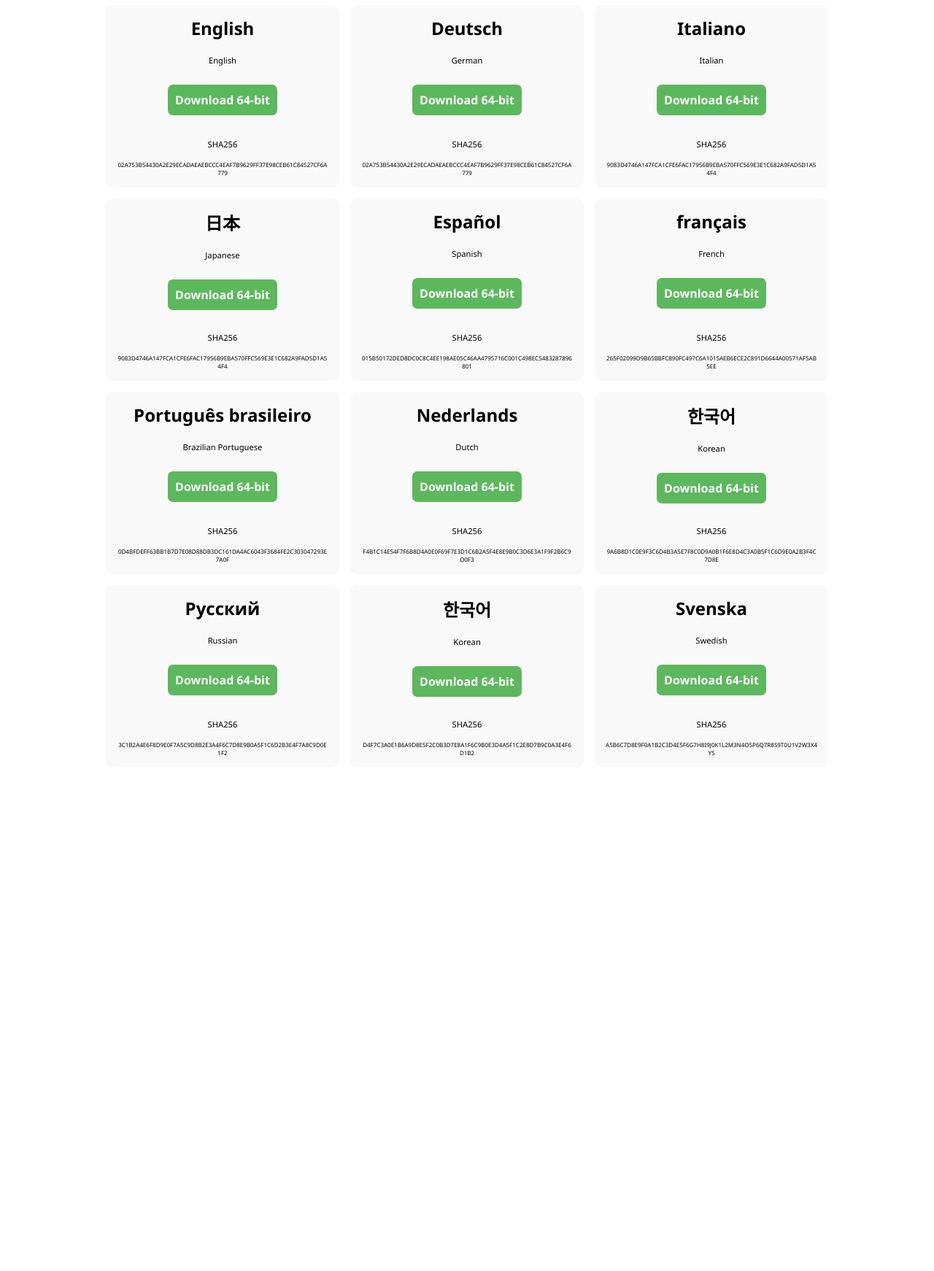
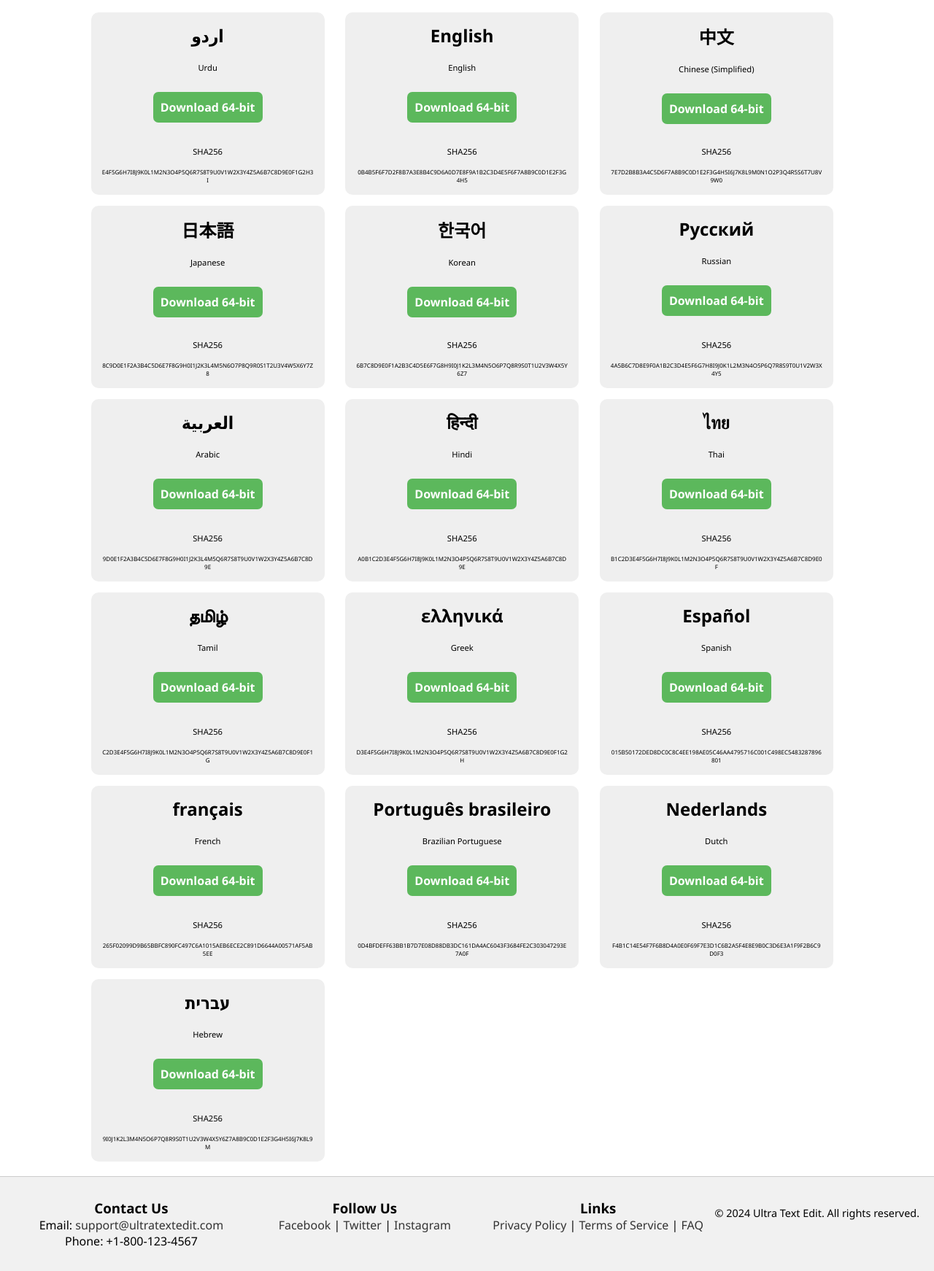
Before and after one commit to AliHashim280/AliHashim280.git.io, a plain HTML site: page project5/ultra-text.html in a window 1280 px wide. Shown: the part 522-2264 px from the top of the page at 73% size. Before the commit the page ends 1594 px from the top, so only its background shows below. Drawn offline with Linux system fonts and the light colour scheme.

Commit message:
project5 grid tweak update

```diff
--- a/project5/style.css
+++ b/project5/style.css
@@ -89,7 +89,8 @@ body {
 .button {
     margin: auto;
     width: fit-content;
-    margin-bottom: 20px;
+    margin-bottom: 30px;
+    margin-top: 30px;
 }
 
 .button a {
@@ -101,6 +102,7 @@ body {
     background-color: #00b6d1;
     text-transform: uppercase;
     font-weight: bold;
+
 }
 
 .button a:hover {
@@ -147,10 +149,10 @@ body {
 
 .merch-items {
     padding: 20px;
-    display: flex;
+    display: grid;
     align-items: center;
     justify-content: center;
-    flex-wrap: wrap;
+    grid-template-columns: 30% 30% 30%;
     width: var(--size);
     margin: auto;
     gap: 15px;
@@ -158,7 +160,7 @@ body {
 }
 
 .card {
-    background-color: #f9f9f9;
+    background-color: #efefef;
     border-radius: 10px;
     width: 25vw;
     padding: 15px;
@@ -212,6 +214,45 @@ body {
     word-break: break-all;
 }
 
+/* Add this to your style.css */
+
+footer {
+    background-color: #f1f1f1;
+    padding: 20px;
+    text-align: center;
+    border-top: 1px solid #ccc;
+}
+
+.footer-content {
+    display: flex;
+    flex-wrap: wrap;
+    justify-content: space-around;
+}
+
+.footer-section {
+    margin: 10px;
+    flex: 1 1 200px;
+}
+
+.footer-section h3 {
+    margin-top: 0;
+}
+
+.footer-section a {
+    text-decoration: none;
+    color: #333;
+}
+
+.footer-section a:hover {
+    text-decoration: underline;
+}
+
+.footer-bottom {
+    margin-top: 20px;
+    font-size: 0.9em;
+}
+
+
 /* Base styles for mobile */
 @media (max-width: 768px) {
     :root {
@@ -251,11 +292,17 @@ body {
         width: var(--size);
     }
 
+    .merch-items {
+        margin: auto;
+        grid-template-columns: 100%;
+        justify-content: center;
+    }
+
     .card {
         width: 90vw;
         height: auto;
         padding: 10px;
-        margin: var(--spacing);
+        margin: auto;
     }
 
     .card .language-name {
@@ -272,9 +319,15 @@ body {
         font-size: 0.6rem;
     }
 
+    .card .hash-code {
+        display: flex;
+        justify-content: center;
+    }
+
     .button a {
         padding: 10px 20px;
         font-size: 0.9rem;
+
     }
 
     .heading {
--- a/project5/ultra-text.html
+++ b/project5/ultra-text.html
@@ -9,81 +9,143 @@
 </head>
 
 <body>
+    <!-- Navigation Bar -->
     <nav>
         <div class="nav-container">
             <figure id="logo-container">
-                <img id="logo" src="Images/UE-desclogo.webp" alt="...">
+                <img id="logo" src="Images/UE-desclogo.webp" alt="Logo">
             </figure>
-            <div>
             <ul class="list-items">
                 <li>Products ^</li>
                 <li>For Business ^</li>
                 <li>Resources ^</li>
                 <li>Support ^</li>
-                    <li>Our company ^</li>
+                <li>Our Company ^</li>
             </ul>
-            </div>
-            <figure id="lang-containor">
-                <img src="Images/Lang.png" alt="...">
+            <figure id="lang-container">
+                <img src="Images/Lang.png" alt="Language Options">
             </figure>
         </div>
     </nav>
+
+    <!-- Main Section -->
     <section id="parent-display">
         <div class="box font">
             Download <strong>&nbsp;UltraEdit&nbsp;</strong> for Windows
-
             <figure id="ratings">
-                <img src="Images/Reviews.png" alt="">
+                <img src="Images/Reviews.png" alt="Ratings">
             </figure>
         </div>
-        <div class="text">
+        <p class="text">
             Download and try UltraEdit before you buy it! This download includes the full Windows version of the text
             editor.
-        </div>
+        </p>
         <div class="button">
-            <a href="">Download Mac Or Linux Version</a>
+            <a href="#">Download Mac Or Linux Version</a>
         </div>
     </section>
+
+    <!-- Update Heading -->
     <section class="heading">
         <div class="logo">
-            <img src="Images/UE-logo.png" alt="">
+            <img src="Images/UE-logo.png" alt="UltraEdit Logo">
         </div>
         <div class="text">
             Download UltraEdit <small>v2024.1 (released 2024-08-27) <a
                     href="https://www.ultraedit.com/updates/uehotfix/">| Hotfix information</a></small>
         </div>
     </section>
+
+    <!-- Merch Items -->
+
     <section class="merch-items">
+        <div class="card">
+            <h2 class="language-name">اردو</h2>
+            <p class="language-description">Urdu</p>
+            <a href="https://streamable.com/q8qgvq">Download 64-bit</a>
+            <h3 class="hash-label">SHA256</h3>
+            <p class="hash-code">E4F5G6H7I8J9K0L1M2N3O4P5Q6R7S8T9U0V1W2X3Y4Z5A6B7C8D9E0F1G2H3I</p>
+        </div>
         <div class="card">
             <h2 class="language-name">English</h2>
             <p class="language-description">English</p>
             <a href="https://streamable.com/q8qgvq">Download 64-bit</a>
             <h3 class="hash-label">SHA256</h3>
-            <p class="hash-code">02A753B54430A2E29ECADAEAEBCCC4EAF7B9629FF37E98CEB61C84527CF6A779</p>
+            <p class="hash-code">0B4B5F6F7D2F8B7A3E8B4C9D6A0D7E8F9A1B2C3D4E5F6F7A8B9C0D1E2F3G4H5</p>
         </div>
 
         <div class="card">
-            <h2 class="language-name">Deutsch</h2>
-            <p class="language-description">German</p>
+            <h2 class="language-name">中文</h2>
+            <p class="language-description">Chinese (Simplified)</p>
             <a href="https://streamable.com/q8qgvq">Download 64-bit</a>
             <h3 class="hash-label">SHA256</h3>
-            <p class="hash-code">02A753B54430A2E29ECADAEAEBCCC4EAF7B9629FF37E98CEB61C84527CF6A779</p>
+            <p class="hash-code">7E7D2B8B3A4C5D6F7A8B9C0D1E2F3G4H5I6J7K8L9M0N1O2P3Q4R5S6T7U8V9W0</p>
         </div>
 
         <div class="card">
-            <h2 class="language-name">Italiano</h2>
-            <p class="language-description">Italian</p>
-            <a href="https://streamable.com/q8qgvq">Download 64-bit</a>
-            <h3 class="hash-label">SHA256</h3>
-            <p class="hash-code">9083D4746A147FCA1CFE6FAC17956B9EBA570FFC569E3E1C682A9FAD5D1A54F4</p>
-        </div>
-        <div class="card">
-            <h2 class="language-name">日本</h2>
+            <h2 class="language-name">日本語</h2>
             <p class="language-description">Japanese</p>
             <a href="https://streamable.com/q8qgvq">Download 64-bit</a>
             <h3 class="hash-label">SHA256</h3>
-            <p class="hash-code">9083D4746A147FCA1CFE6FAC17956B9EBA570FFC569E3E1C682A9FAD5D1A54F4</p>
+            <p class="hash-code">8C9D0E1F2A3B4C5D6E7F8G9H0I1J2K3L4M5N6O7P8Q9R0S1T2U3V4W5X6Y7Z8</p>
         </div>
+
+        <div class="card">
+            <h2 class="language-name">한국어</h2>
+            <p class="language-description">Korean</p>
+            <a href="https://streamable.com/q8qgvq">Download 64-bit</a>
+            <h3 class="hash-label">SHA256</h3>
+            <p class="hash-code">6B7C8D9E0F1A2B3C4D5E6F7G8H9I0J1K2L3M4N5O6P7Q8R9S0T1U2V3W4X5Y6Z7</p>
+        </div>
+
+        <div class="card">
+            <h2 class="language-name">Русский</h2>
+            <p class="language-description">Russian</p>
+            <a href="https://streamable.com/q8qgvq">Download 64-bit</a>
+            <h3 class="hash-label">SHA256</h3>
+            <p class="hash-code">4A5B6C7D8E9F0A1B2C3D4E5F6G7H8I9J0K1L2M3N4O5P6Q7R8S9T0U1V2W3X4Y5</p>
+        </div>
+
+        <div class="card">
+            <h2 class="language-name">العربية</h2>
+            <p class="language-description">Arabic</p>
+            <a href="https://streamable.com/q8qgvq">Download 64-bit</a>
+            <h3 class="hash-label">SHA256</h3>
+            <p class="hash-code">9D0E1F2A3B4C5D6E7F8G9H0I1J2K3L4M5Q6R7S8T9U0V1W2X3Y4Z5A6B7C8D9E</p>
+        </div>
+
+        <div class="card">
+            <h2 class="language-name">हिन्दी</h2>
+            <p class="language-description">Hindi</p>
+            <a href="https://streamable.com/q8qgvq">Download 64-bit</a>
+            <h3 class="hash-label">SHA256</h3>
+            <p class="hash-code">A0B1C2D3E4F5G6H7I8J9K0L1M2N3O4P5Q6R7S8T9U0V1W2X3Y4Z5A6B7C8D9E</p>
+        </div>
+
+        <div class="card">
+            <h2 class="language-name">ไทย</h2>
+            <p class="language-description">Thai</p>
+            <a href="https://streamable.com/q8qgvq">Download 64-bit</a>
+            <h3 class="hash-label">SHA256</h3>
+            <p class="hash-code">B1C2D3E4F5G6H7I8J9K0L1M2N3O4P5Q6R7S8T9U0V1W2X3Y4Z5A6B7C8D9E0F</p>
+        </div>
+
+        <div class="card">
+            <h2 class="language-name">தமிழ்</h2>
+            <p class="language-description">Tamil</p>
+            <a href="https://streamable.com/q8qgvq">Download 64-bit</a>
+            <h3 class="hash-label">SHA256</h3>
+            <p class="hash-code">C2D3E4F5G6H7I8J9K0L1M2N3O4P5Q6R7S8T9U0V1W2X3Y4Z5A6B7C8D9E0F1G</p>
+        </div>
+
+        <div class="card">
+            <h2 class="language-name">ελληνικά</h2>
+            <p class="language-description">Greek</p>
+            <a href="https://streamable.com/q8qgvq">Download 64-bit</a>
+            <h3 class="hash-label">SHA256</h3>
+            <p class="hash-code">D3E4F5G6H7I8J9K0L1M2N3O4P5Q6R7S8T9U0V1W2X3Y4Z5A6B7C8D9E0F1G2H</p>
+        </div>
+
         <div class="card">
             <h2 class="language-name">Español</h2>
             <p class="language-description">Spanish</p>
@@ -91,6 +153,7 @@
             <h3 class="hash-label">SHA256</h3>
             <p class="hash-code">015B50172DED8DC0C8C4EE198AE05C46AA4795716C001C498EC5483287896801</p>
         </div>
+
         <div class="card">
             <h2 class="language-name">français</h2>
             <p class="language-description">French</p>
@@ -98,6 +161,7 @@
             <h3 class="hash-label">SHA256</h3>
             <p class="hash-code">265F02099D9B65BBFC890FC497C6A1015AEB6ECE2C891D6644A00571AF5AB5EE</p>
         </div>
+
         <div class="card">
             <h2 class="language-name">Português brasileiro</h2>
             <p class="language-description">Brazilian Portuguese</p>
@@ -115,37 +179,39 @@
         </div>
 
         <div class="card">
-            <h2 class="language-name">한국어</h2>
-            <p class="language-description">Korean</p>
+            <h2 class="language-name">עברית</h2>
+            <p class="language-description">Hebrew</p>
             <a href="https://streamable.com/q8qgvq">Download 64-bit</a>
             <h3 class="hash-label">SHA256</h3>
-            <p class="hash-code">9A6B8D1C0E9F3C6D4B3A5E7F8C0D9A0B1F6E8D4C3A0B5F1C6D9E0A2B3F4C7D8E</p>
+            <p class="hash-code">9I0J1K2L3M4N5O6P7Q8R9S0T1U2V3W4X5Y6Z7A8B9C0D1E2F3G4H5I6J7K8L9M</p>
         </div>
 
-        <div class="card">
-            <h2 class="language-name">Русский</h2>
-            <p class="language-description">Russian</p>
-            <a href="https://streamable.com/q8qgvq">Download 64-bit</a>
-            <h3 class="hash-label">SHA256</h3>
-            <p class="hash-code">3C1B2A4E6F8D9E0F7A5C9D8B2E3A4F6C7D8E9B0A5F1C6D2B3E4F7A8C9D0E1F2</p>
+    </section>
+    <!-- Footer -->
+    <footer>
+        <div class="footer-content">
+            <div class="footer-section">
+                <h3>Contact Us</h3>
+                <p>Email: <a href="mailto:support@ultratextedit.com">support@ultratextedit.com</a></p>
+                <p>Phone: +1-800-123-4567</p>
             </div>
-
-        <div class="card">
-            <h2 class="language-name">한국어</h2>
-            <p class="language-description">Korean</p>
-            <a href="https://streamable.com/q8qgvq">Download 64-bit</a>
-            <h3 class="hash-label">SHA256</h3>
-            <p class="hash-code">D4F7C3A0E1B6A9D8E5F2C0B3D7E8A1F6C9B0E3D4A5F1C2E8D7B9C0A3E4F6D1B2</p>
+            <div class="footer-section">
+                <h3>Follow Us</h3>
+                <a href="https://www.facebook.com/UltraTextEdit" target="_blank">Facebook</a> |
+                <a href="https://twitter.com/UltraTextEdit" target="_blank">Twitter</a> |
+                <a href="https://www.instagram.com/UltraTextEdit" target="_blank">Instagram</a>
             </div>
-
-        <div class="card">
-            <h2 class="language-name">Svenska</h2>
-            <p class="language-description">Swedish</p>
-            <a href="https://streamable.com/q8qgvq">Download 64-bit</a>
-            <h3 class="hash-label">SHA256</h3>
-            <p class="hash-code">A5B6C7D8E9F0A1B2C3D4E5F6G7H8I9J0K1L2M3N4O5P6Q7R8S9T0U1V2W3X4Y5</p>
+            <div class="footer-section">
+                <h3>Links</h3>
+                <a href="#">Privacy Policy</a> |
+                <a href="#">Terms of Service</a> |
+                <a href="#">FAQ</a>
             </div>
-    </section>
+            <div class="footer-bottom">
+                <p>&copy; 2024 Ultra Text Edit. All rights reserved.</p>
+            </div>
+        </div>
+    </footer>
 </body>
 
 </html>
```
Also changed, not shown: in.html (added, +75 -0 lines). Lines whose indentation alone changed are shown as unchanged.
